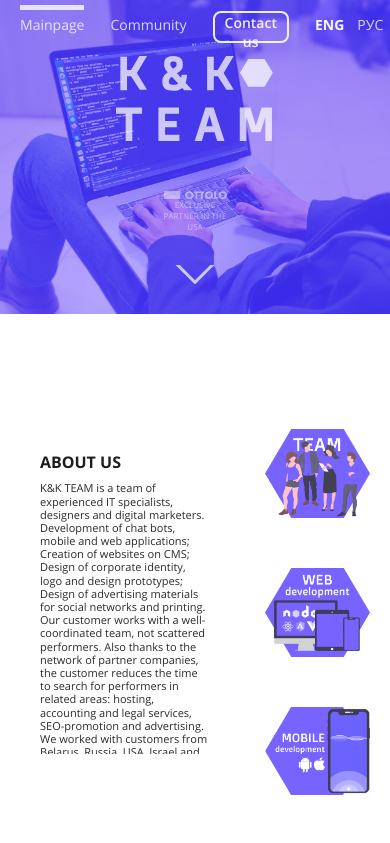
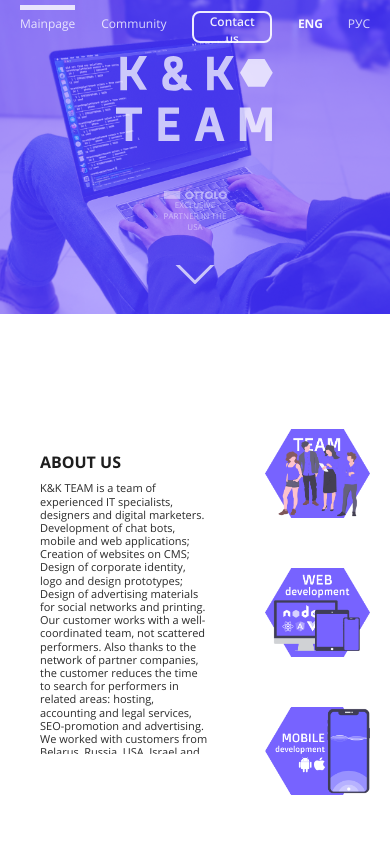
Before and after one commit to sharkyBy/K-K, a React (Create React App) app: page /mainpage in a window 390 px wide. Shown: the top 843 px of the page. Built offline with nearby package versions, Linux system fonts and the light colour scheme.

Commit message:
modifed media querys

```diff
--- a/src/style/css/media.css
+++ b/src/style/css/media.css
@@ -358,5 +358,18 @@
     padding: 0 10px;
   }
 }
+@media screen and (max-width: 574px) {
+  .navigation {
+    font-size: 12px;
+  }
+  .navigation__nav {
+    margin-top: 15px;
+  }
+  .navigation .btn {
+    height: 32px;
+    font-size: 12px;
+    padding: 0 10px;
+  }
+}
 
 /*# sourceMappingURL=media.css.map */
--- a/src/style/scss/media.scss
+++ b/src/style/scss/media.scss
@@ -493,3 +493,20 @@
 
   }
 }
+
+@media screen and (max-width:574px) {
+
+  .navigation {
+    font-size: 12px;
+    &__nav {
+      margin-top: 15px;
+    }
+
+    .btn {
+      height: 32px;
+      font-size: 12px;
+      padding: 0 10px;
+    }
+
+  }
+}
```
Also changed, not shown: 1 other file (tests, documents, lock files or other folders).
